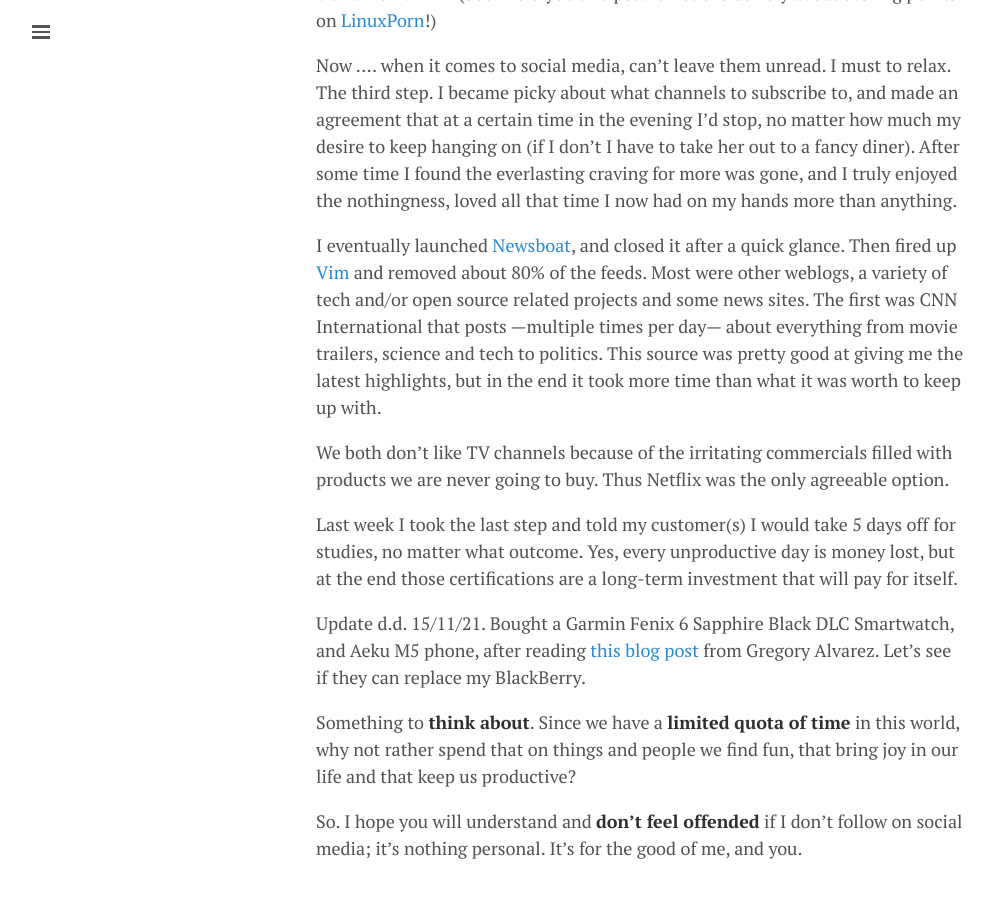
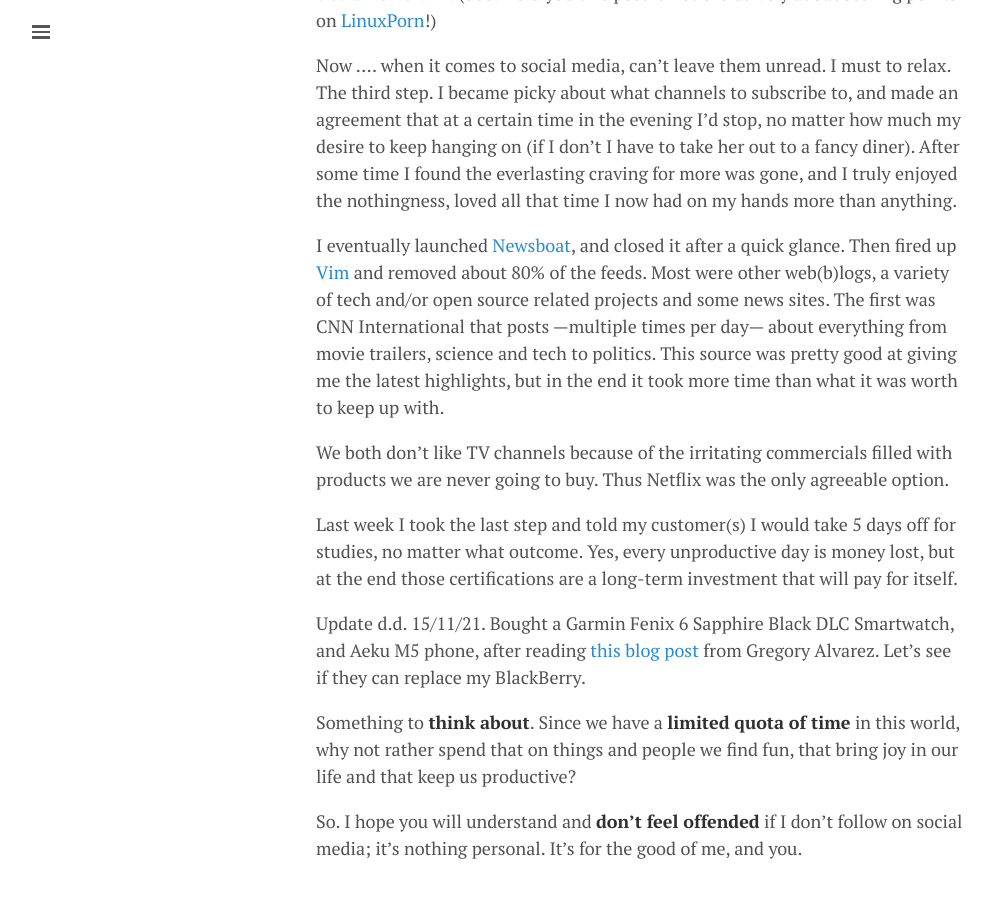
Before and after one commit to lgeurts/lgeurts.github.io, a Jekyll site: the page built from _posts/2021-11-09-why-i-decided-to-limit-my-social-presence.md, in a window 1280 px wide and 900 px high, scrolled down 1327 px. Shown: the whole window, without its empty margins (0-994 px from the left). Built offline with Jekyll 4.4.1, drawn with Linux system fonts in a browser that asks for light colours; nearby versions of some CDN libraries; comment, search, counter and statistics services are not loaded.

Commit message:
Update 2021-11-09-why-i-decided-to-limit-my-social-presence.md

```diff
--- a/_posts/2021-11-09-why-i-decided-to-limit-my-social-presence.md
+++ b/_posts/2021-11-09-why-i-decided-to-limit-my-social-presence.md
@@ -29,7 +29,7 @@ As an example, one of those things was leaving an application open and letting i
 Now .... when it comes to social media, can’t leave them unread. I must to relax.
 The third step. I became picky about what channels to subscribe to, and made an agreement that at a certain time in the evening I'd stop, no matter how much my desire to keep hanging on (if I don't I have to take her out to a fancy diner). After some time I found the everlasting craving for more was gone, and I truly enjoyed the nothingness, loved all that time I now had on my hands more than anything.
 
-I eventually launched [Newsboat](https://newsboat.org/), and closed it after a quick glance. Then fired up [Vim](https://www.vim.org/download.php/) and removed about 80% of the feeds. Most were other weblogs, a variety of tech and/or open source related projects and some news sites. The first was CNN International that posts —multiple times per day— about everything from movie trailers, science and tech to politics. This source was pretty good at giving me the latest highlights, but in the end it took more time than what it was worth to keep up with.
+I eventually launched [Newsboat](https://newsboat.org/), and closed it after a quick glance. Then fired up [Vim](https://www.vim.org/download.php/) and removed about 80% of the feeds. Most were other web(b)logs, a variety of tech and/or open source related projects and some news sites. The first was CNN International that posts —multiple times per day— about everything from movie trailers, science and tech to politics. This source was pretty good at giving me the latest highlights, but in the end it took more time than what it was worth to keep up with.
 
 We both don't like TV channels because of the irritating commercials filled with products we are never going to buy. Thus Netflix was the only agreeable option.
 
```
